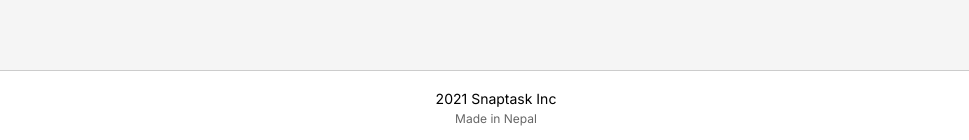
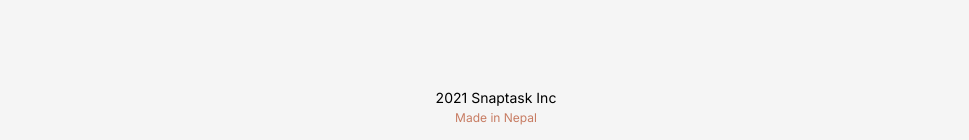
Before and after one commit to therealrinku/robonote, a Next.js app: page / in a window 1280 px wide. Shown: the part 1977-2117 px from the top of the page, without its empty margins (144-1113 px from the left). Built offline with nearby package versions, Linux system fonts and the light colour scheme.

Commit message:
footer update

```diff
--- a/styles/Footer.module.css
+++ b/styles/Footer.module.css
@@ -1,5 +1,5 @@
 .footer {
-  border-top: solid 1px rgba(0, 0, 0, 0.2);
+  background: whitesmoke;
   padding: 5px 0 5px 0;
   text-align: center;
 }
@@ -12,4 +12,17 @@
   font-size: 12px;
   opacity: 0.6;
   margin-top: -10px;
+  animation: refurbish linear 5s infinite;
 }
+
+@keyframes refurbish {
+  0% {
+    color: red;
+  }
+  50% {
+    color: green;
+  }
+  100% {
+    color: firebrick;
+  }
+}
```
